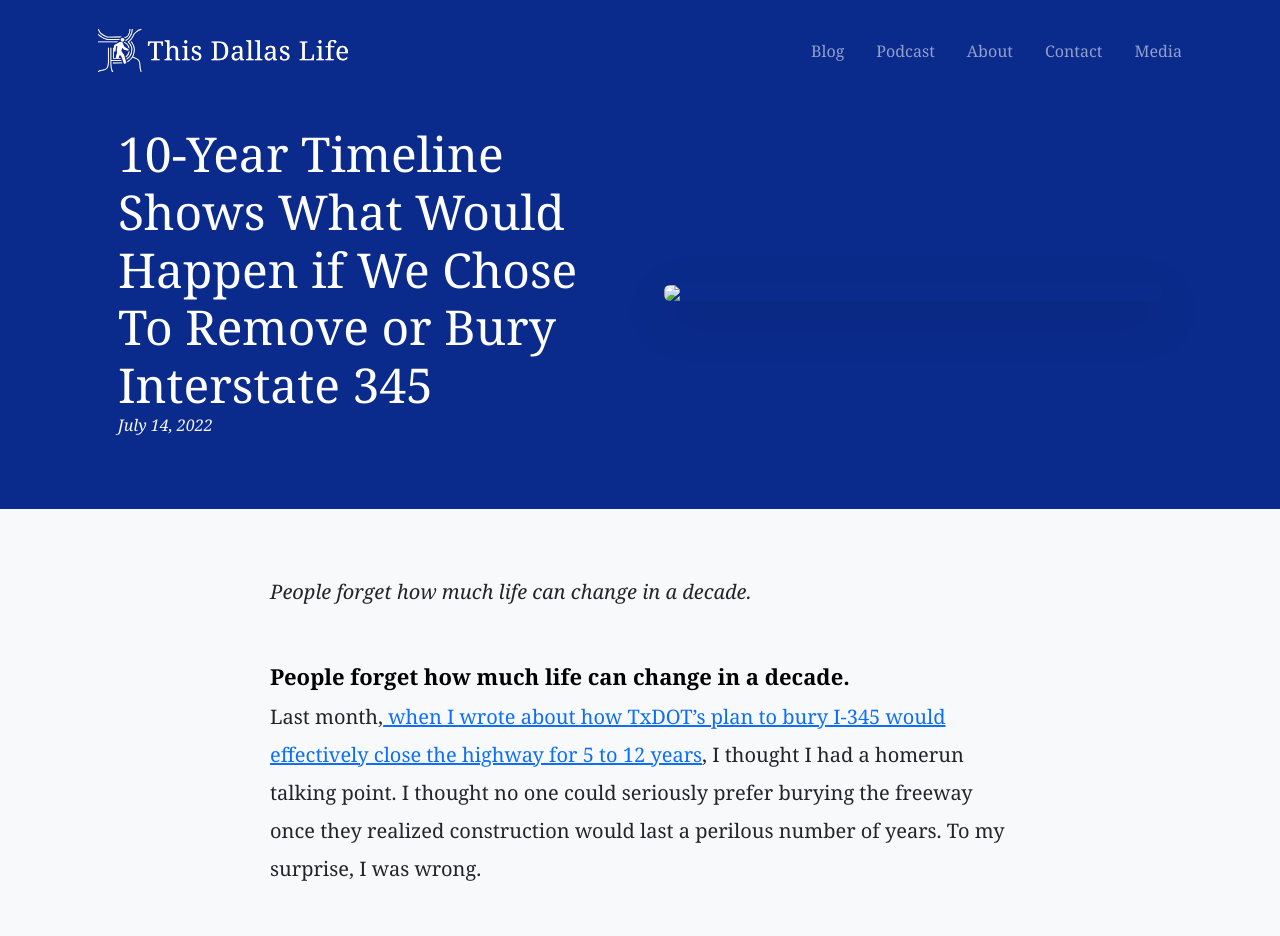
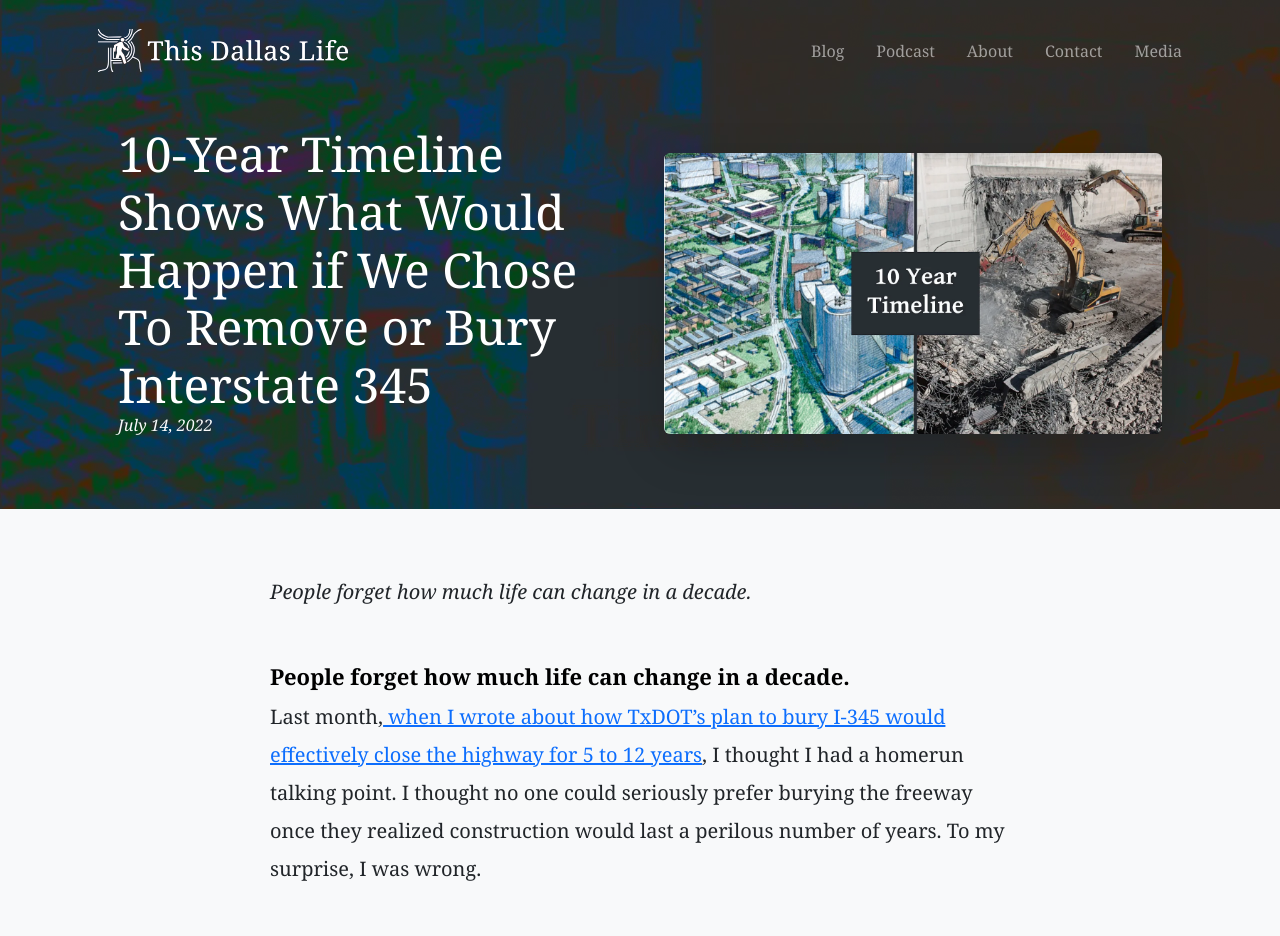
Before and after one commit to DallasUrbanists/dallasurbanists.com, a Jekyll site: the page built from blog/_posts/2023-04-04-10-year-timeline-shows-what-would-happen-if-we-chose-to-remove-or-bury-interstate-345.md, in a window 1280 px wide. Shown: the top 936 px of the page. Built offline with Jekyll 4.4.1, drawn with Linux system fonts in a browser that asks for light colours.

Commit message:
Fix cover image values and template logic to match fix in #16

```diff
--- a/_includes/posts-pinned.html
+++ b/_includes/posts-pinned.html
@@ -1,7 +1,7 @@
 {% for post in site.posts offset:1 %}
 <div class="row g-0 border rounded overflow-hidden flex-md-row mb-4 shadow-sm h-md-250 position-relative bg-white blog-listing">
   <div class="d-lg-block">
-    <img class="img-fluid" src="{{ "/assets/cover_images/" | append: post.cover_image | relative_url }}">
+    <img class="img-fluid" src="{{ post.cover_image | relative_url }}">
   </div>
   <div class="p-4">
     <h3 class="mb-2 fs-5">{{ post.title }}</h3>
--- a/blog/_posts/2023-04-04-10-year-timeline-shows-what-would-happen-if-we-chose-to-remove-or-bury-interstate-345.md
+++ b/blog/_posts/2023-04-04-10-year-timeline-shows-what-would-happen-if-we-chose-to-remove-or-bury-interstate-345.md
@@ -4,7 +4,7 @@ title: 10-Year Timeline Shows What Would Happen if We Chose To Remove or Bury
   Interstate 345
 subtitle: People forget how much life can change in a decade.
 date: 2022-07-14T05:44:01.973Z
-cover_image: 1_dqqp5bkaqgiwcetkydao5g.webp
+cover_image: /assets/cover_images/1_dqqp5bkaqgiwcetkydao5g.webp
 ---
 # People forget how much life can change in a decade.
 
```
Also changed, not shown: blog/_posts/2023-04-04-interstate-345-would-close-5-years-possibly-12-if-construction-of-txdot-hybrid-plan-is-approved.md (+1 -1 lines).
